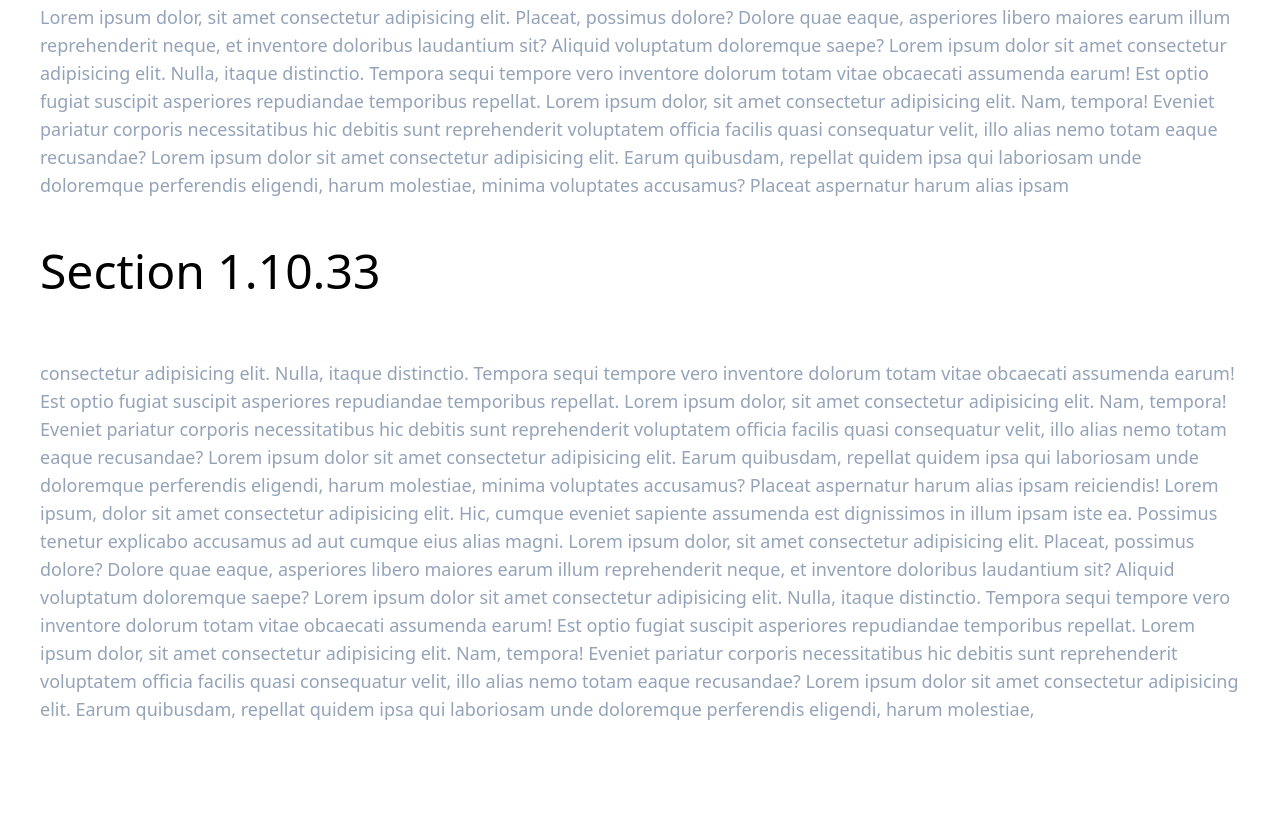
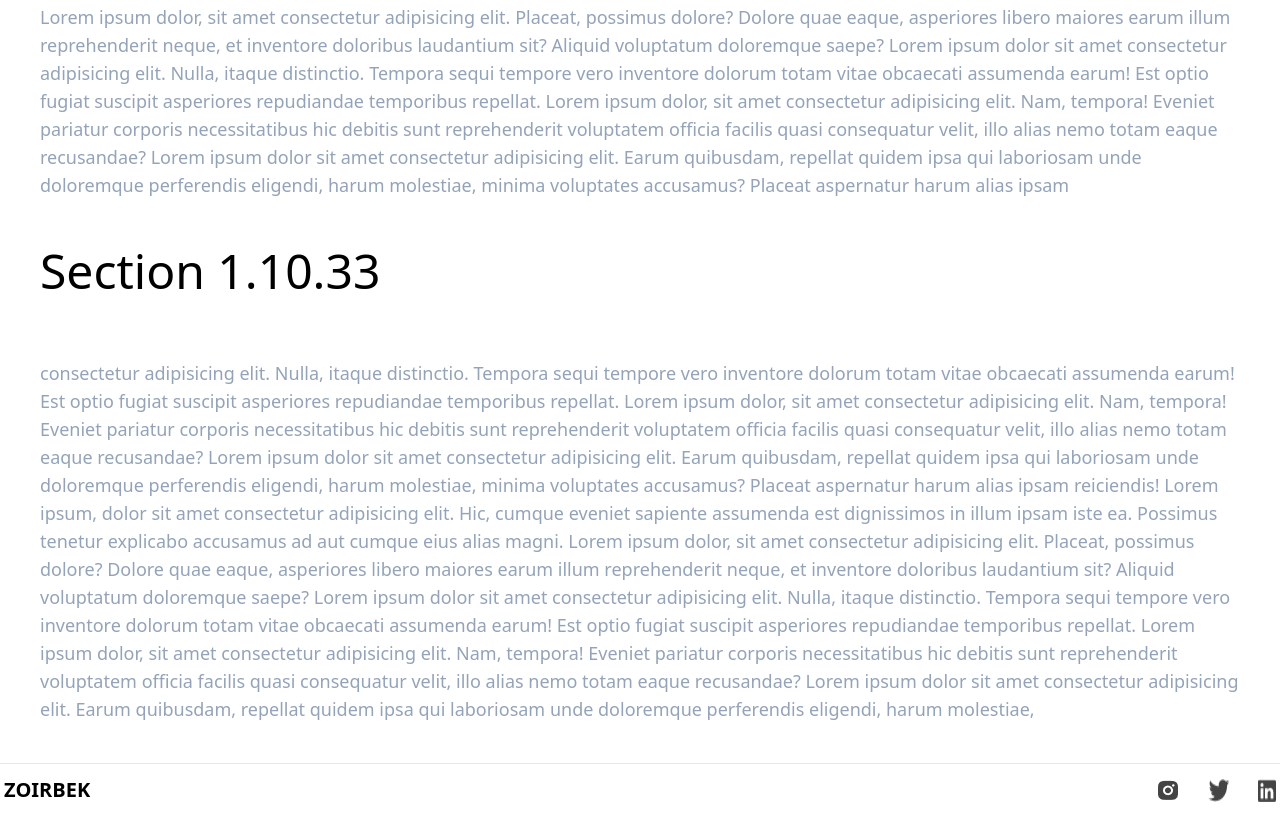
Before and after one commit to bmstudent/8-blue-Zoirbek-blogs, a plain HTML site: page post.html in a window 1280 px wide. Shown: the part 1765-2581 px from the top of the page. Before the commit the page ends 2488 px from the top, so only its background shows below. Drawn offline with nearby package versions, Linux system fonts and the light colour scheme.

Commit message:
Add files via upload

```diff
--- a/post.html
+++ b/post.html
@@ -155,5 +155,23 @@
         </p>
       </div>
     </section>
+    <hr class="mt-10" />
+    <footer class="w-full bg-white">
+      <div
+        class="container px-1 flex flex-wrap items-center justify-between mx-auto py-3"
+      >
+        <article>
+          <a href="index.html" class="font-bold text-xl uppercase block"
+            >Zoirbek</a
+          >
+        </article>
+
+        <article class="flex gap-7">
+          <img src="instagram-fill 1.png" class="font-light text-base" alt="" />
+          <img src="Vector.png" class="font-light text-base" alt="" />
+          <img src="Vector (1).png" class="font-light text-base" alt="" />
+        </article>
+      </div>
+    </footer>
   </body>
 </html>
```
Also changed, not shown: index.html (+11 -11 lines).
